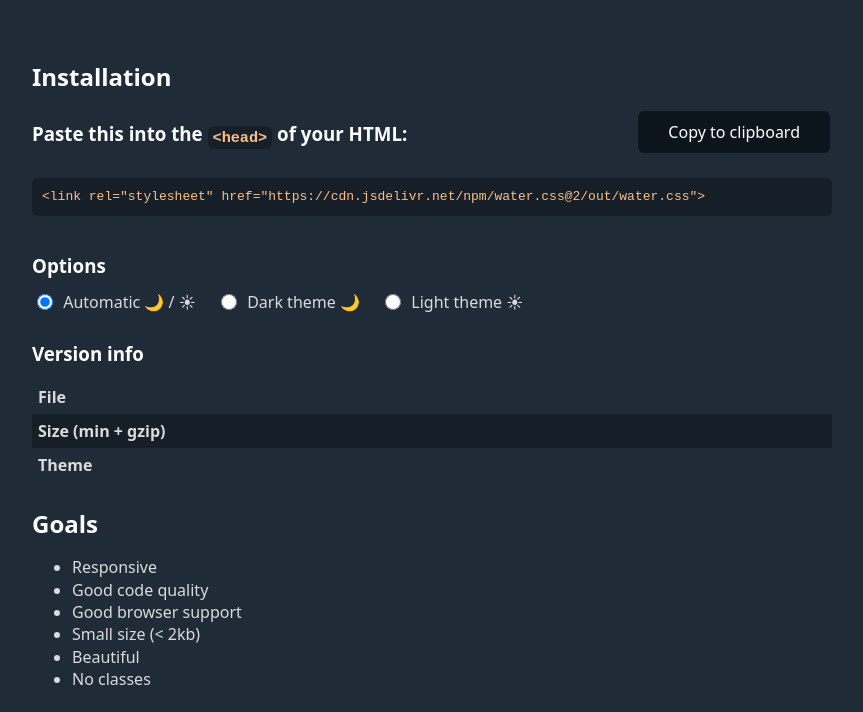
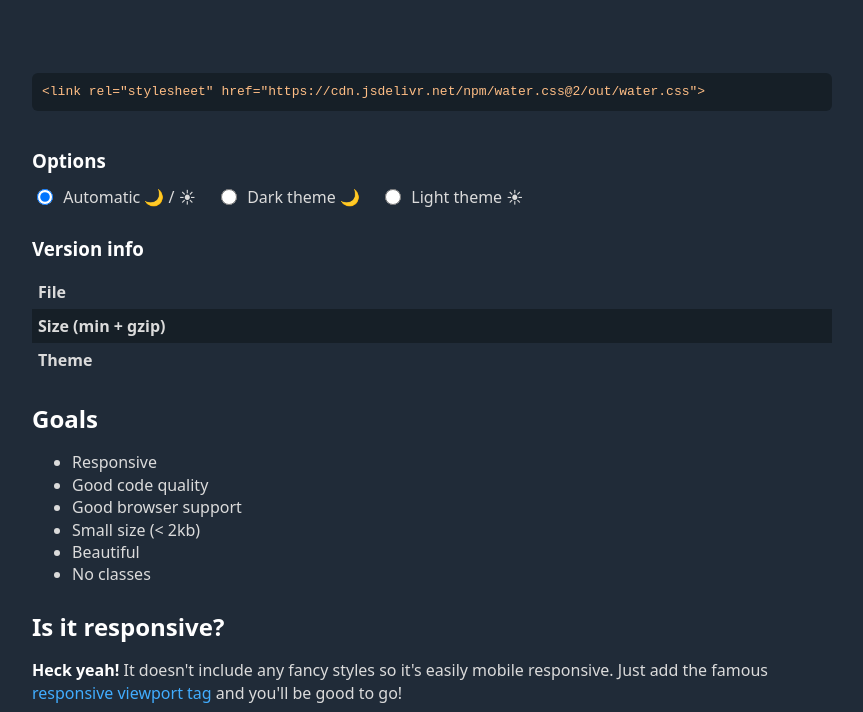
Before and after one commit to educaragora/educaragora.github.io, a website: page index.html in a window 1280 px wide. Shown: the part 76-788 px from the top of the page, without its empty margins (208-1071 px from the left). Drawn offline with nearby package versions, Linux system fonts and the light colour scheme; files that its build step writes are made by us from their sources; files whose address does not match are found by name.

Commit message:
Update index.html

```diff
--- a/index.html
+++ b/index.html
@@ -95,16 +95,8 @@
 
     </div>
 
-    <h2>Installation</h2>
-    <div id="installation">
-      <header class="row">
-        <h3 id="link-snippet-headline">
-          Paste this into the <code>&lt;head&gt;</code> of your HTML:
-        </h3>
-        <button type="button" id="copy-button">
-          <span id="copy-button-feedback"></span>
-          Copy to clipboard
-        </button>
+    <h2></h2>
+
       </header>
 
       <div id="link-snippet-container">
```
